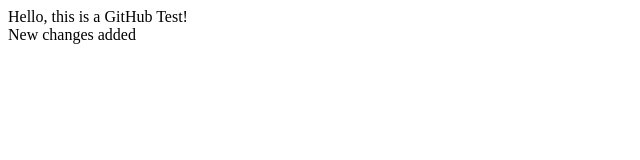
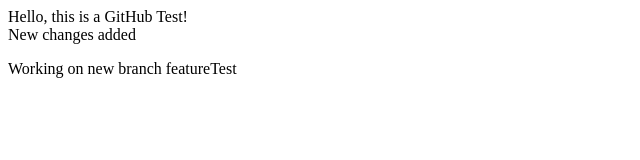
Before and after one commit to roxanadiacenco/testGit, a plain HTML site: page WebContent/index.html in a window 1280 px wide. Shown: the whole page, without its empty margins (0-640 px from the left). Drawn offline with Linux system fonts and the light colour scheme.

Commit message:
New change on featureTest branch

```diff
--- a/WebContent/index.html
+++ b/WebContent/index.html
@@ -7,6 +7,7 @@
 <body>
 Hello, this is a GitHub Test!
 <br />
-New changes added
+	New changes added
+	<p>Working on new branch featureTest</p>
 </body>
 </html>
```
